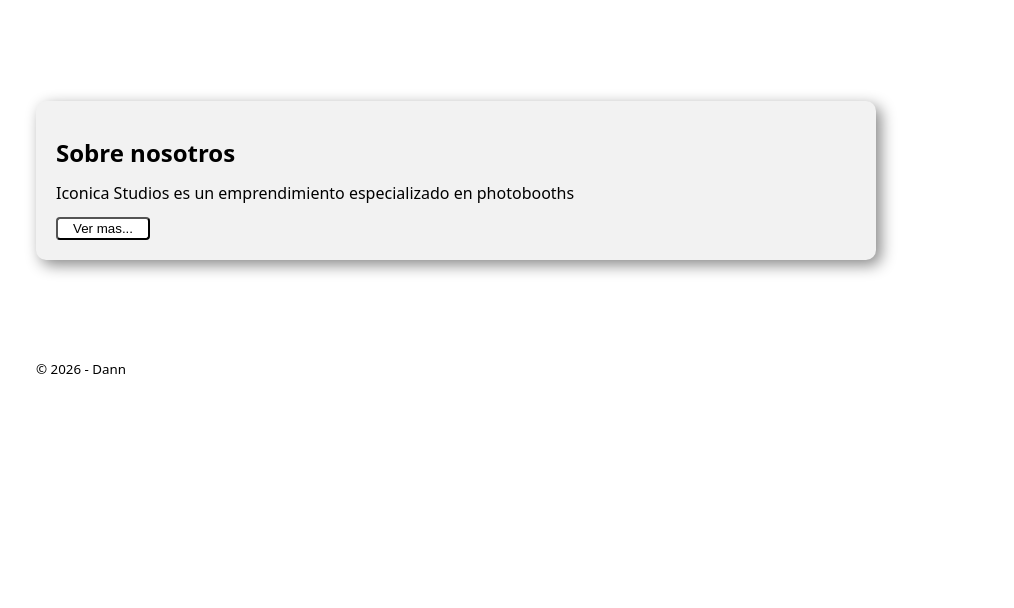
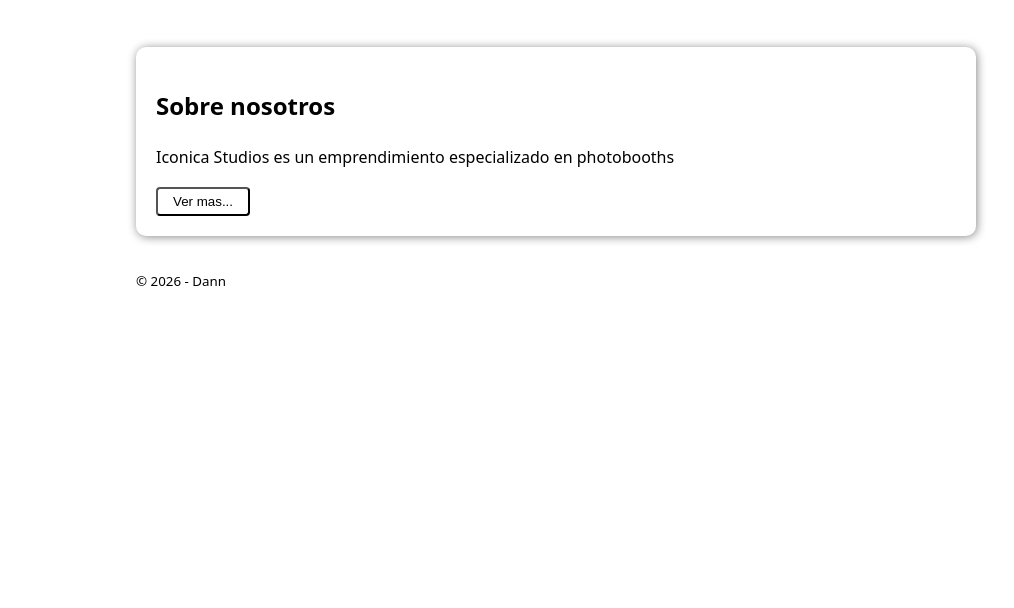
Before and after one commit to Dann379/fullstack-bootcamp, a plain HTML site: page frontend/index.html in a window 1280 px wide. Shown: the part 192-800 px from the top of the page, without its empty margins (14-1028 px from the left). Drawn offline with Linux system fonts and the light colour scheme.

Commit message:
"Dia 1: estructura HTML y CSS base"

```diff
--- a/frontend/style.css
+++ b/frontend/style.css
@@ -1,13 +1,13 @@
 body{
     font-family: system-ui, -apple-system, BlinkMacSystemFont, 'Segoe UI', Roboto, Oxygen, Ubuntu, Cantarell, 'Open Sans', 'Helvetica Neue', sans-serif;
     margin: 0%;
-    line-height: 1.0;
+    line-height: 1.6;
 }
 
 .container{
-  max-width: 100%;
+  max-width: 980px;
   margin: 0 auto;
-  padding: 50px;
+  padding: 16px;
 }
 
 header{
@@ -16,21 +16,23 @@
 
 nav a{
     text-decoration: underline;
+    text-transform: capitalize;
     margin:2%;
     color: blue;
+    letter-spacing: 1px;
 }
 
 .card{
-    background-color: #f2f2f2;
+    background-color: white;
     /* display: inline-block; */
     padding: 20px;
     border-radius: 10px;
-    box-shadow: 5px 5px 15px #888888;
+    box-shadow: 1px 1px 10px #888888;
     max-width: 800px;
 }
 
 button{
-    padding: 2px 15px;
+    padding: 5px 15px;
     cursor: pointer;
     border-radius: 4px;
     background-color:  white;
```
